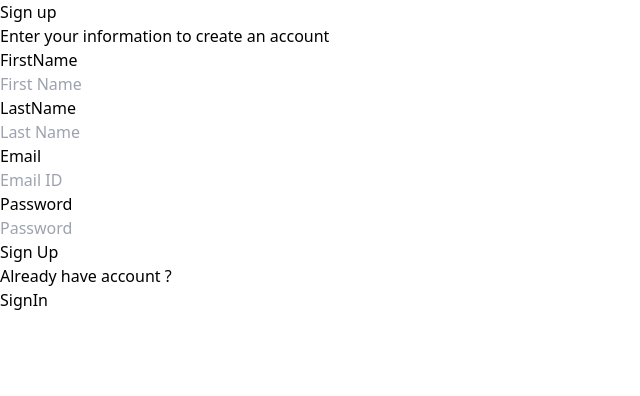
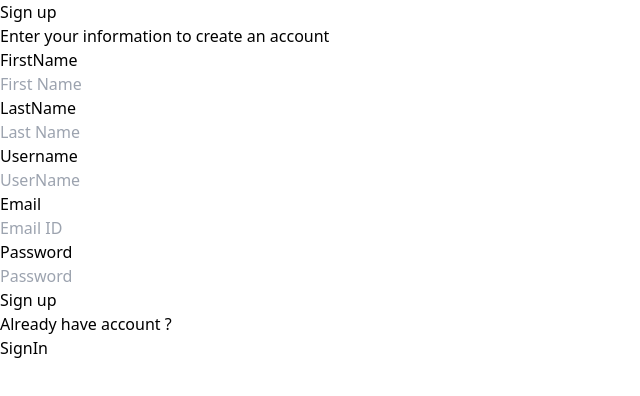
Before and after one commit to GandhiRushabh11/paytm_clone1, a React (Vite) app in the folder frontend/: page / in a window 1280 px wide. Shown: the top 396 px of the page, without its empty margins (0-640 px from the left). Built offline with nearby package versions, Linux system fonts and the light colour scheme.

Commit message:
Added functionality for sign up and singin page

```diff
--- a/frontend/package.json
+++ b/frontend/package.json
@@ -10,10 +10,12 @@
     "preview": "vite preview"
   },
   "dependencies": {
+    "axios": "^1.7.7",
     "react": "^18.3.1",
     "react-dom": "^18.3.1",
     "react-router": "^6.28.0",
-    "react-router-dom": "^6.28.0"
+    "react-router-dom": "^6.28.0",
+    "react-toastify": "^10.0.6"
   },
   "devDependencies": {
     "@eslint/js": "^9.13.0",
--- a/frontend/src/App.jsx
+++ b/frontend/src/App.jsx
@@ -1,15 +1,20 @@
 import "./App.css";
 import Dashboard from "./pages/Dashboard";
 import Signin from "./pages/Signin";
-import Signup from "./pages/signup";
+import Signup from "./pages/Signup";
 import { BrowserRouter, Route, Routes } from "react-router-dom";
+import { ToastContainer } from "react-toastify";
+import "react-toastify/dist/ReactToastify.css";
 function App() {
   return (
     <>
-      <BrowserRouter>
+      <ToastContainer position="bottom-right" />
+      <BrowserRouter
+        future={{ v7_startTransition: true, v7_relativeSplatPath: true }}
+      >
         <Routes>
           <Route path="/" element={<Signup />} />
-          <Route path="/signin" element={<Signin/>} />
+          <Route path="/signin" element={<Signin />} />
           <Route path="/signup" element={<Signup />} />
           <Route path="/dashboard" element={<Dashboard />} />
         </Routes>
--- a/frontend/src/components/Appbar.jsx
+++ b/frontend/src/components/Appbar.jsx
@@ -1,19 +1,23 @@
-import { Link } from "react-router-dom";
+import { Link, useNavigate } from "react-router-dom";
 import { Button } from "./Button";
+import { toast } from "react-toastify";
 
 const Appbar = () => {
+  const navigate = useNavigate();
+
+  function signOutHandler() {
+    localStorage.removeItem("token");
+    toast.success("Logout!!!");
+    navigate("/signin");
+  }
   return (
     <div className="shadow h-14 flex justify-between items-center md:px-10">
       <Link to={"/dashboard"}>
-        <div className="flex flex-col h-full ml-4 font-bold">
-          PayTM APP
-        </div>
+        <div className="flex flex-col h-full ml-4 font-bold">PayTM APP</div>
       </Link>
       <div className="flex items-center gap-2">
-        {<Button label={"Sign Out"}></Button>}
-        <div className="flex flex-col h-full mr-4">
-          {"Rushabh Gandhi"}
-        </div>
+        {<Button label={"Sign Out"} onClick={signOutHandler}></Button>}
+        <div className="flex flex-col h-full mr-4">{"Rushabh Gandhi"}</div>
         <div className="rounded-full h-10 w-10 p-4 bg-slate-200 flex justify-center mr-2">
           <div className="flex flex-col justify-center h-full text-xl">
             {"R"}
--- a/frontend/src/pages/Dashboard.jsx
+++ b/frontend/src/pages/Dashboard.jsx
@@ -1,13 +1,38 @@
-import Appbar from "../components/Appbar"
-import { Balance } from "../components/Balance"
+import axios from "axios";
+import Appbar from "../components/Appbar";
+import { Balance } from "../components/Balance";
+import { useEffect, useState } from "react";
+import { useNavigate } from "react-router";
 
-const Dashboard = ()=>{
-    return (<div>
-        <Appbar/>
-        <div className="m-8">
-            <Balance bal={"57888"}/>
-        </div>
-    </div>)
-}
+const Dashboard = () => {
+  const navigate = useNavigate();
+  const [balance, setBalance] = useState("0");
+  const getBalance = async () => {
+    const userToken = localStorage.getItem("token");
+    // Check if token exists in local storage
+    if (!userToken) {
+      navigate("/signin"); // Redirect to sign-in page if  token doesn't exist
+    } else {
+      const response = await axios.get(
+        "http://localhost:5000/api/v1/account/balance",
+        { headers: { Authorization: `Bearer ${userToken}` } }
+      );
 
-export default Dashboard
+      //Setting Up Balance For user
+      setBalance(response.data?.balance);
+    }
+  };
+  useEffect(() => {
+    getBalance();
+  }, []);
+  return (
+    <div>
+      <Appbar />
+      <div className="m-8">
+        <Balance bal={balance} />
+      </div>
+    </div>
+  );
+};
+
+export default Dashboard;
--- a/frontend/src/pages/Signup.jsx
+++ b/frontend/src/pages/Signup.jsx
@@ -1,12 +1,27 @@
-import React from "react";
+import React, { useEffect, useState } from "react";
 import { Heading } from "../components/Heading";
 import { SubHeading } from "../components/SubHeading";
 import { InputBox } from "../components/InputBox";
-import { Link } from "react-router-dom";
+import { Link, useNavigate } from "react-router-dom";
 import { Button } from "../components/Button";
 import { ButtonWarning } from "../components/ButtonWarning";
-
+import axios from "axios";
+import { toast } from "react-toastify";
 function Signup() {
+  const [firstName, setFirstName] = useState("");
+  const [lastName, setLastName] = useState("");
+  const [username, setUsername] = useState("");
+  const [email, setEmail] = useState("");
+  const [password, setPassword] = useState("");
+  const [isLoading, setIsLoading] = useState(false);
+  const navigate = useNavigate();
+  useEffect(() => {
+    const userToken = localStorage.getItem("token");
+    // Check if token exists in local storage
+    if (userToken) {
+      navigate("/dashboard"); // Redirect to sign-in page if token  exist
+    }
+  }, []);
   return (
     <div className="bg-slate-300 h-screen flex justify-center">
       <div className="flex flex-col justify-center">
@@ -17,22 +32,80 @@ function Signup() {
             label={"FirstName"}
             placeholder={"First Name"}
             type={"text"}
+            onChange={(e) => {
+              setFirstName(e.target.value);
+            }}
           />
           <InputBox
             label={"LastName"}
             placeholder={"Last Name"}
             type={"text"}
+            onChange={(e) => {
+              setLastName(e.target.value);
+            }}
           />
-          <InputBox label={"Email"} placeholder={"Email ID"} type={"email"} />
+          <InputBox
+            label={"Username"}
+            placeholder={"UserName"}
+            type={"text"}
+            onChange={(e) => {
+              setUsername(e.target.value);
+            }}
+          />
+          <InputBox
+            label={"Email"}
+            placeholder={"Email ID"}
+            type={"email"}
+            onChange={(e) => {
+              setEmail(e.target.value);
+            }}
+          />
           <InputBox
             label={"Password"}
             placeholder={"Password"}
             type={"password"}
+            onChange={(e) => {
+              setPassword(e.target.value);
+            }}
           />
           <div className="pt-4">
-            <Button label={"Sign Up"}/>
+            <Button
+              label={isLoading ? "Signup You ..." : "Sign up"}
+              onClick={async () => {
+                setIsLoading(true);
+                try {
+                  const response = await axios.post(
+                    "http://localhost:5000/api/v1/user/register",
+                    {
+                      firstName,
+                      lastName,
+                      username,
+                      email,
+                      password,
+                    }
+                  );
+                  console.log(response);
+                  localStorage.setItem("token", response.data.token);
+                  toast.success("User created successfully");
+                  navigate("/dashboard");
+                } catch (error) {
+                  console.log(error);
+                  toast.error(
+                    error.response?.data?.message ||
+                      "An error occurred during Signup."
+                  );
+                }
+                finally {
+                  setIsLoading(false);
+                }
+              }}
+            />
           </div>
-          <ButtonWarning label={"Already have account ?"} to={"/signin"} buttonText={"SignIn"}/>
+          <ButtonWarning
+            label={"Already have account ?"}
+            to={"/signin"}
+            buttonText={"SignIn"}
+          />
         </div>
       </div>
     </div>
```
Also changed, not shown: 1 other file (tests, documents, lock files or other folders).
